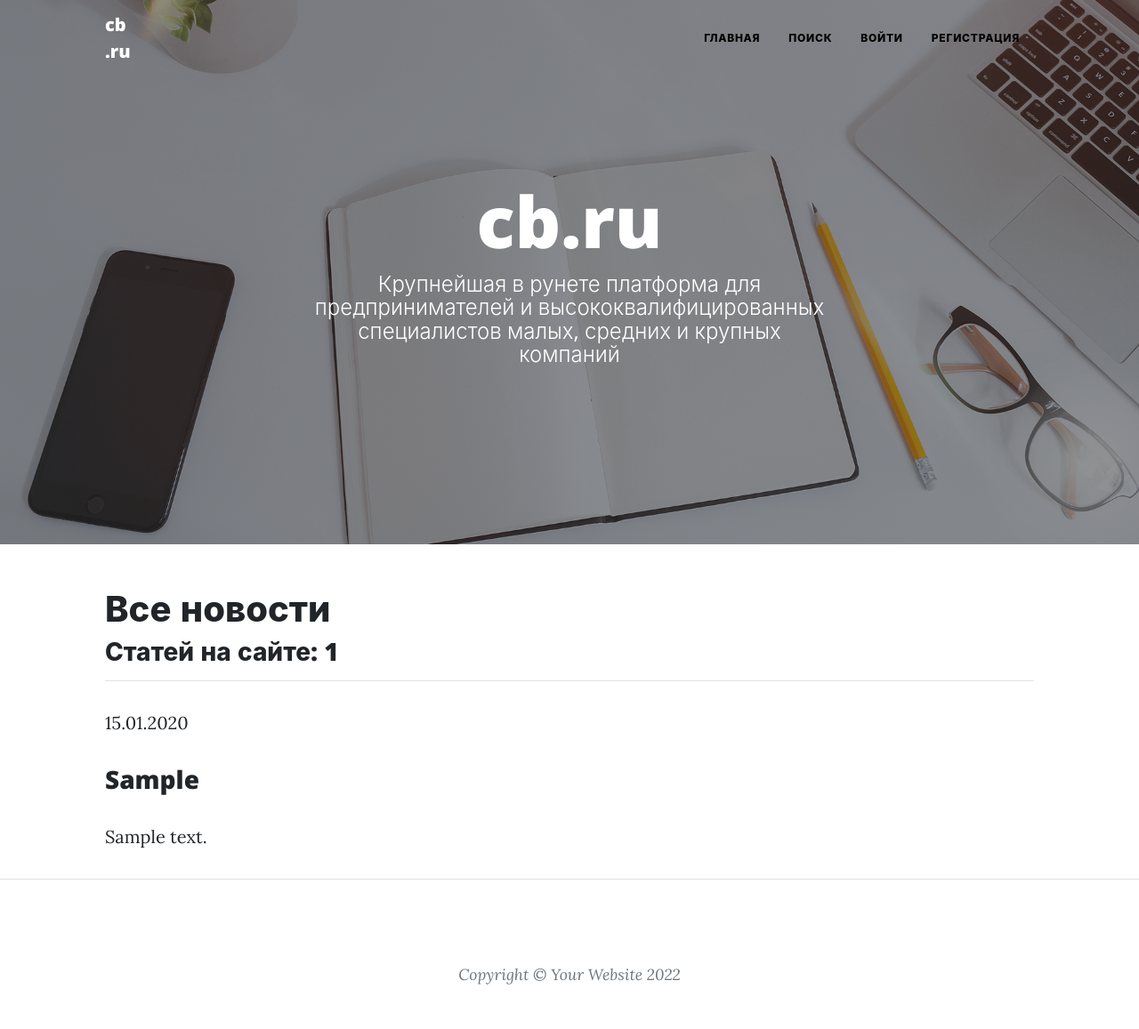
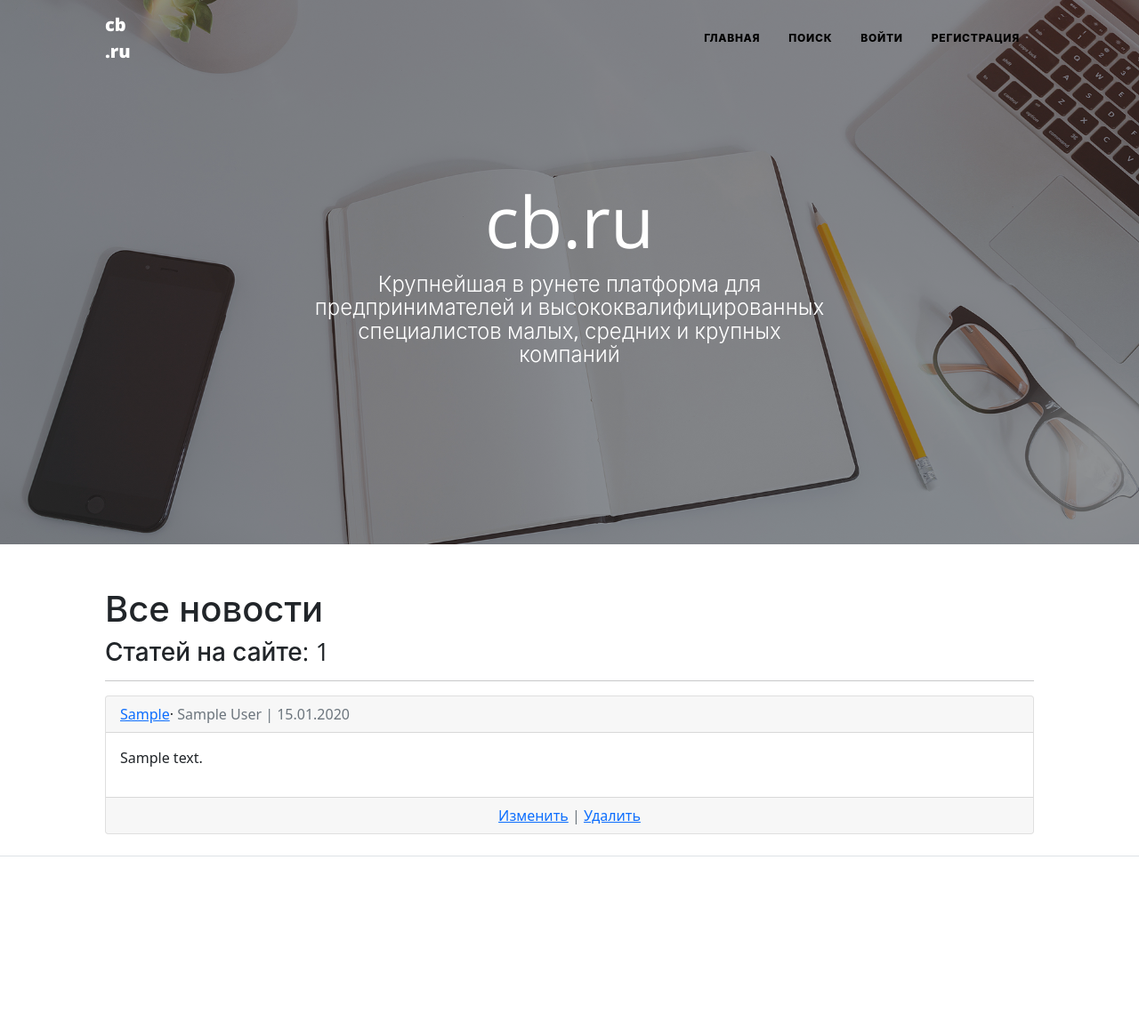
Before and after one commit to magusmgl/NewsPortal, a Django app: page /news/ in a window 1280 px wide. Shown: the whole page at 89% size. After the commit the page ends 963 px from the top, so only its background shows below. Run offline with Django 4.2, Linux system fonts and the light colour scheme; tables that the repository leaves empty hold one stand-in row (values such as "Sample post"); parts of the project's set-up code (start-up, migrations or seed data) failed here and were passed over; some libraries are stand-ins or nearby versions.

Commit message:
fix html templates

```diff
--- a/NewsPortal/NewsPortal/settings.py
+++ b/NewsPortal/NewsPortal/settings.py
@@ -43,6 +43,8 @@
     'fpages',
     'News.apps.NewsConfig',
     'whitenoise.runserver_nostatic',
+    'crispy_forms',
+    'crispy_bootstrap5',
 
     'django_filters',
     'allauth',
@@ -201,3 +203,6 @@
         'TIMEOUT': 60,
     }
 }
+
+CRISPY_ALLOWED_TEMPLATE_PACKS = 'bootstrap5'
+CRISPY_TEMPLATE_PACK = 'bootstrap5'
--- a/NewsPortal/templates/account/base.html
+++ b/NewsPortal/templates/account/base.html
@@ -2,6 +2,9 @@
 <html>
   <head>
     <title>{% block head_title %}{% endblock %}</title>
+    <link href="https://fonts.googleapis.com/css?family=Lora:400,700,400italic,700italic" rel="stylesheet" type="text/css" />
+    <link href="https://fonts.googleapis.com/css?family=Open+Sans:300italic,400italic,600italic,700italic,800italic,400,300,600,700,800" rel="stylesheet" type="text/css" />
+    <link href="https://cdn.jsdelivr.net/npm/bootstrap@5.1.3/dist/css/bootstrap.min.css" rel="stylesheet" integrity="sha384-1BmE4kWBq78iYhFldvKuhfTAU6auU8tT94WrHftjDbrCEXSU1oBoqyl2QvZ6jIW3" crossorigin="anonymous">
     {% block extra_head %}
     {% endblock %}
   </head>
@@ -36,5 +39,6 @@
     {% endblock %}
     {% block extra_body %}
     {% endblock %}
+    <script src="https://cdn.jsdelivr.net/npm/bootstrap@5.1.3/dist/js/bootstrap.bundle.min.js" integrity="sha384-ka7Sk0Gln4gmtz2MlQnikT1wXgYsOg+OMhuP+IlRH9sENBO0LRn5q+8nbTov4+1p" crossorigin="anonymous"></script>
   </body>
 </html>
--- a/NewsPortal/templates/account/login.html
+++ b/NewsPortal/templates/account/login.html
@@ -1,4 +1,5 @@
 {% extends "account/base.html" %}
+{% load crispy_forms_tags %}
 
 {% load i18n %}
 {% load account socialaccount %}
@@ -35,12 +36,12 @@
 
 <form class="login" method="POST" action="{% url 'account_login' %}">
   {% csrf_token %}
-  {{ form.as_p }}
+  {{ form|crispy }}
   {% if redirect_field_value %}
   <input type="hidden" name="{{ redirect_field_name }}" value="{{ redirect_field_value }}" />
   {% endif %}
   <a class="button secondaryAction" href="{% url 'account_reset_password' %}">{% trans "Забыли пароль?" %}</a>
-  <button class="primaryAction" type="submit">{% trans "Войти" %}</button>
+  <button class="btn btn-success ml-2" type="submit">{% trans "Войти" %}</button>
 </form>
 
 {% endblock %}
--- a/NewsPortal/templates/account/signup.html
+++ b/NewsPortal/templates/account/signup.html
@@ -1,4 +1,5 @@
 {% extends "account/base.html" %}
+{% load crispy_forms_tags %}
 
 {% load i18n %}
 
@@ -9,7 +10,7 @@
 
 <form class="signup" id="signup_form" method="post" action="{% url 'account_signup' %}">
     {% csrf_token %}
-    {{ form.as_p }}
+    {{ form|crispy }}
     {% if redirect_field_value %}
     <input type="hidden" name="{{ redirect_field_name }}" value="{{ redirect_field_value }}"/>
     {% endif %}
--- a/NewsPortal/templates/flatpages/default.html
+++ b/NewsPortal/templates/flatpages/default.html
@@ -9,13 +9,13 @@
             {% block title %}
             {% endblock title %}
         </title>
-        <link rel="icon" type="image/x-icon" href="assets/favicon.ico" />
         <!-- Font Awesome icons (free version)-->
         <!-- Google fonts-->
         <link href="https://fonts.googleapis.com/css?family=Lora:400,700,400italic,700italic" rel="stylesheet" type="text/css" />
         <link href="https://fonts.googleapis.com/css?family=Open+Sans:300italic,400italic,600italic,700italic,800italic,400,300,600,700,800" rel="stylesheet" type="text/css" />
         {% load static %}
         <link href="{% static 'css/styles.css' %}" rel="stylesheet" />
+        <link href="https://cdn.jsdelivr.net/npm/bootstrap@5.1.3/dist/css/bootstrap.min.css" rel="stylesheet" integrity="sha384-1BmE4kWBq78iYhFldvKuhfTAU6auU8tT94WrHftjDbrCEXSU1oBoqyl2QvZ6jIW3" crossorigin="anonymous">
     </head>
     <body>
             {% load cache %}
@@ -51,9 +51,7 @@
 
         <!-- Page Header-->
         <header class="masthead" style="background-image: url('{% static 'assets/img/home-bg.jpg' %}')">
-
             {% cache 100 header %}
-
             <div class="container position-relative px-4 px-lg-5">
                 <div class="row gx-4 gx-lg-5 justify-content-center">
                     <div class="col-md-10 col-lg-8 col-xl-7">
@@ -64,8 +62,6 @@
                     </div>
                 </div>
             </div>
-
-
             {% endcache %}
         </header>
         <!-- Main Content-->
@@ -105,11 +101,11 @@
                                     </a>
                                 </li>
                             </ul>
-                            <div class="small text-center text-muted fst-italic">Copyright &copy; Your Website 2022</div>
                         </div>
                     </div>
                 </div>
             </footer>
         {% endcache %}
+     <script src="https://cdn.jsdelivr.net/npm/bootstrap@5.1.3/dist/js/bootstrap.bundle.min.js" integrity="sha384-ka7Sk0Gln4gmtz2MlQnikT1wXgYsOg+OMhuP+IlRH9sENBO0LRn5q+8nbTov4+1p" crossorigin="anonymous"></script>
     </body>
 </html>
--- a/NewsPortal/templates/news/news_delete.html
+++ b/NewsPortal/templates/news/news_delete.html
@@ -6,7 +6,7 @@
 <form action="" method="post">
     {% csrf_token %}
     <p> Удаляем новость "{{ object.title}}"?</p>
-    <input type="submit" value="Удалить">
+    <button class="btn btn-danger ml-2" type="submit">Удалить</button>
 </form>
 
 {% endblock content %}
--- a/NewsPortal/templates/news/news_edit.html
+++ b/NewsPortal/templates/news/news_edit.html
@@ -1,11 +1,11 @@
 {% extends 'flatpages/default.html' %}
+{% load crispy_forms_tags %}
 
 {% block content %}
-<h1>Добавить новость на сайт</h1>
 <hr>
 <form action="" method="post">
     {% csrf_token %}
-    {{ form.as_p }}
-    <input type="submit" value="Сохранить">
+    {{ form|crispy }}
+    <input class="btn btn-success" type="submit" value="Сохранить">
 </form>
 {% endblock content %}
--- a/NewsPortal/templates/news/news_list.html
+++ b/NewsPortal/templates/news/news_list.html
@@ -5,20 +5,30 @@
 {% block title %}Новости{% endblock title %}
 
 {% block content %}
-    <h1>Все новости</h1>
-    <h3>Статей на сайте: {{ news_list|length }}</h3>
-    <hr>
+<h1>Все новости</h1>
+<h3>Статей на сайте: {{ news_list|length }}</h3>
+<hr>
 {% if news_list %}
 {% for news in news_list %}
-    <div class="news-entry">
-        <p>{{ news.date|date:'d.m.Y' }}</p>
-        <h3><a href="{{ news.get_absolute_url }}">{{ news.title|censor }}</a></h3>
+<div class="card">
+    <div class="card-header">
+        <span class="font-weight-bold"><a href="{{ news.get_absolute_url }}">{{ news.title|censor }}</a></span>&middot;
+        <span class="text-muted">{{ news.author }} |
+                {{news.date|date:'d.m.Y'}}</span>
+    </div>
+    <div class="card-body">
         <p>{{ news.text|truncatewords:20|censor }}</p>
     </div>
+    <div class="card-footer text-center text-muted">
+        <a href="{% url 'news_update' news.pk %}">Изменить</a> |
+        <a href="{% url 'news_delete' news.pk %}">Удалить</a>
+    </div>
+</div>
+<br/>
 {% endfor %}
 
 {% else %}
-    <h2>Новостей нет.</h2>
+<h2>Новостей нет.</h2>
 {% endif %}
 
 <div class="pagination">
--- a/NewsPortal/templates/news/news_search.html
+++ b/NewsPortal/templates/news/news_search.html
@@ -1,9 +1,10 @@
 {% extends 'flatpages/default.html' %}
+{% load crispy_forms_tags %}
 
 {% block content %}
     <h1>Поиск статьей на сайте</h1>
     <form action="" method="GET">
-        {{ filterset.form.as_p }}
+        {{ filterset.form|crispy }}
         <input type="submit" value="Найти">
     </form>
 
--- a/NewsPortal/templates/news/profile_edit.html
+++ b/NewsPortal/templates/news/profile_edit.html
@@ -1,11 +1,12 @@
 {% extends 'flatpages/default.html' %}
+{% load crispy_forms_tags %}
 
 {% block content %}
 <h1>Изменение реквизитов пользователя</h1>
 <hr>
 <form action="" method="post">
     {% csrf_token %}
-    {{ form.as_p }}
-    <input type="submit" value="Сохранить">
+    {{ form|crispy }}
+    <input class="btn btn-success" type="submit" value="Сохранить">
 </form>
 {% endblock content %}
```
Also changed, not shown: NewsPortal/templates/news/news.html (deleted, +0 -32 lines), NewsPortal/templates/news/news_detail.html (added, +28 -0 lines).
